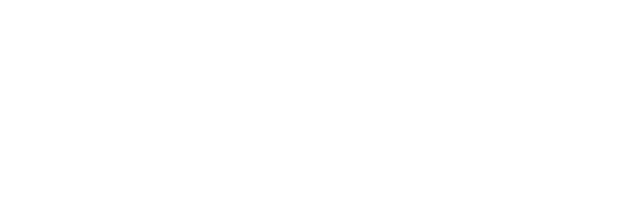
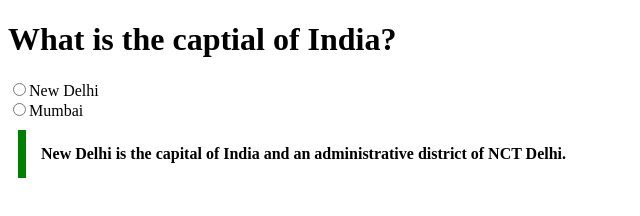
Before and after one commit to acciojob/trivia-suneetha-vijay, a website: page main.html in a window 1280 px wide. Shown: the whole page, without its empty margins (0-640 px from the left). Drawn offline with Linux system fonts and the light colour scheme.

Commit message:
solution

```diff
--- a/main.html
+++ b/main.html
@@ -7,8 +7,17 @@
 </head>
 
 <body>
+	<h1>What is the captial of India?</h1>
+	<input type="radio">New Delhi<br>
+	<input type="radio">Mumbai<br>
+	<blockquote cite="https://en.wikipedia.org/wiki/New_Delhi">New Delhi is the capital of India and an administrative district of NCT Delhi.</blockquote>
+
+
+
+
 	<!-- the entire body must be written by student -->
     <script type="text/javascript" src="./script.js">
+
 </script>
 
 </body>
--- a/styles.css
+++ b/styles.css
@@ -1,2 +1,3 @@
-
-/* Your CSS Code here. */
+body blockquote{
+    max-width: 600px; margin: 10px; padding: 15px; border-left: 8px solid green;background-color: #f8fffe"";font-weight: bold;
+}
```
